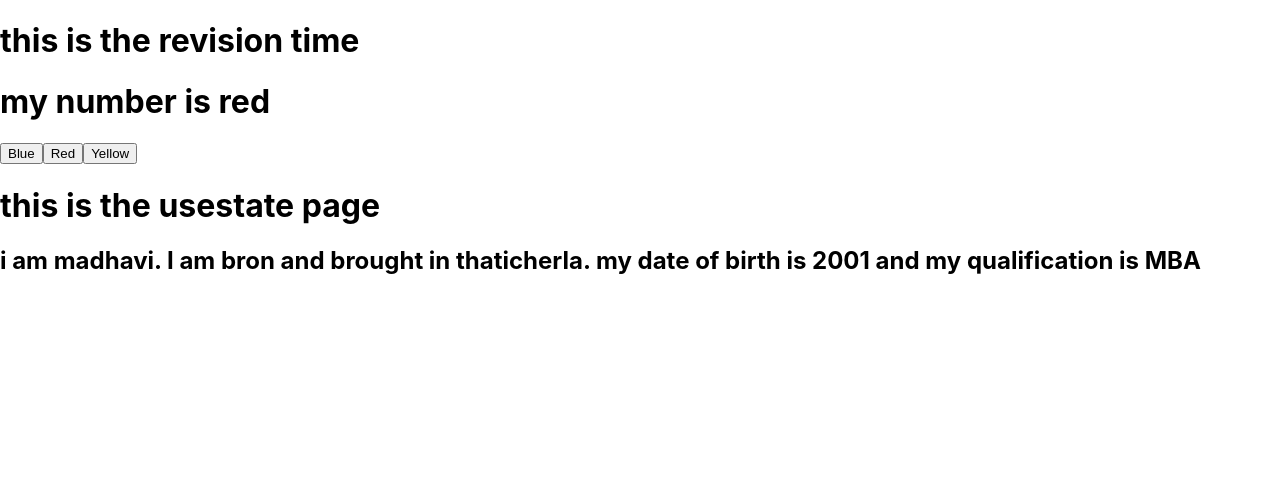
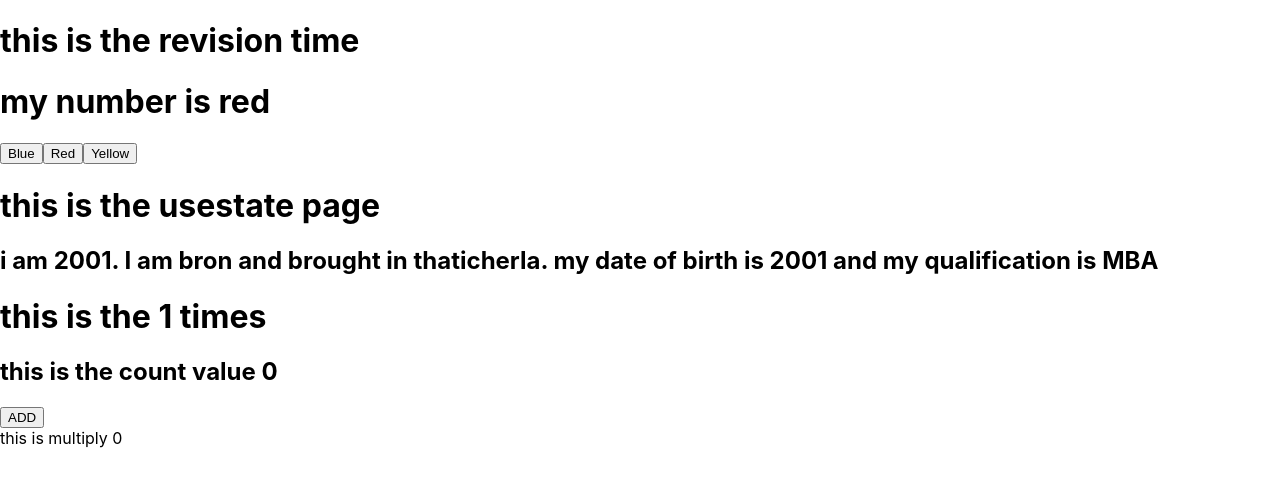
Before and after one commit to madhavirabbagundu/Revision-, a React (Create React App) app: page / in a window 1280 px wide. Shown: the top 486 px of the page. Built offline with nearby package versions, Linux system fonts and the light colour scheme.

Commit message:
today i done some useeffect topics

```diff
--- a/src/App.js
+++ b/src/App.js
@@ -1,6 +1,7 @@
 import  React  from "react";
 import  UseState  from "./Components/UseState"
-
+import  { UseEffect1 } from "./Components/UseEffect1";
+import Effect2 from './Components/Effect2'
 function App() {
   var [numbers,setNumbers] = React.useState("red")
   return (
@@ -11,7 +12,8 @@
      <button type = "button" onClick = {()=>setNumbers("red")}>Red</button>
      <button type = "button" onClick = {()=>setNumbers("yellow")}>Yellow</button>
     <UseState />
-
+    <UseEffect1 />
+    <Effect2/>
     </div>
 
   );
--- /dev/null
+++ b/src/Components/Effect2.jsx
@@ -0,0 +1,19 @@
+import React from 'react'
+
+const Effect=(()=>{
+const [count,setCount] = React.useState(0)
+const [calculate,setCalculate] = React.useState(0)
+
+React.useEffect(()=>{
+    setCalculate(()=> count*2)
+},[count])
+
+    return(
+        <>
+        <h2>this is the count value {count}</h2>
+        <button onClick ={()=>setCount((count)=>count+1)}>ADD</button>
+       <div>this is multiply {calculate}</div>
+       </>
+    )
+})
+export default Effect
--- /dev/null
+++ b/src/Components/UseEffect1.jsx
@@ -0,0 +1,21 @@
+import React from 'react'
+// import { useEffect } from 'react'
+
+function UseEffect1(){
+    const [count,setCount] = React.useState(1)
+
+  React.useEffect(()=>{
+    setTimeout(()=>{
+      setCount((count)=>count*2)
+    },10000)
+    })
+
+return(
+    <>
+    <h1>this is the {count} times</h1>
+    </>
+)
+
+
+}
+export { UseEffect1 };
--- a/src/Components/UseState.jsx
+++ b/src/Components/UseState.jsx
@@ -9,7 +9,7 @@
         return(
             <>
 <h1> this is the usestate page</h1>
-<h2>i am {name}. I am bron and brought in thaticherla. my date of birth is {year} and my qualification is {study}</h2>
+<h2>i am {year}. I am bron and brought in thaticherla. my date of birth is {year} and my qualification is {study}</h2>
 
 </>
 )
```
